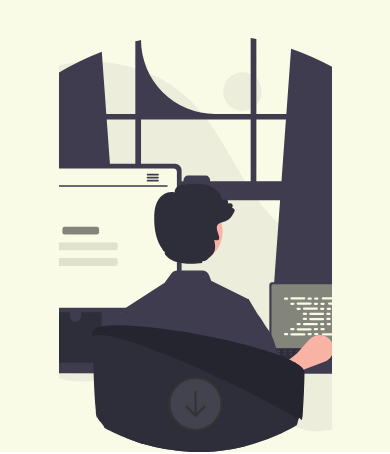
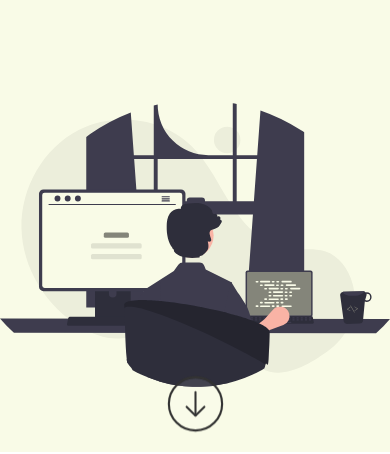
Before and after one commit to nmcev/odin-personal-portfolio, a plain HTML site: page index.html in a window 390 px wide. Shown: the part 392-846 px from the top of the page. Drawn offline with nearby package versions, Linux system fonts and the light colour scheme.

Commit message:
fix: make the image responsive

```diff
--- a/styles.css
+++ b/styles.css
@@ -174,8 +174,8 @@ ul li a {
     justify-content: center;
     align-items: center;
     background: url('./images/undraw_programming_re_kg9v.svg') no-repeat center;
-    background-size: cover;
-    width: 70%;
+    background-size: contain;
+    width: 100%;
     height: 100%;
     mix-blend-mode: multiply;
 }
@@ -413,4 +413,9 @@ footer {
     .social {
         margin-left: 2px;
     }
+
+    .picture {
+        background-image: url('/images/phone.svg');
+        width: 100%;
+    }
 }
```
